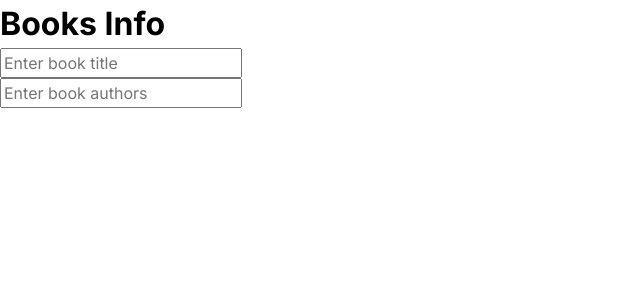
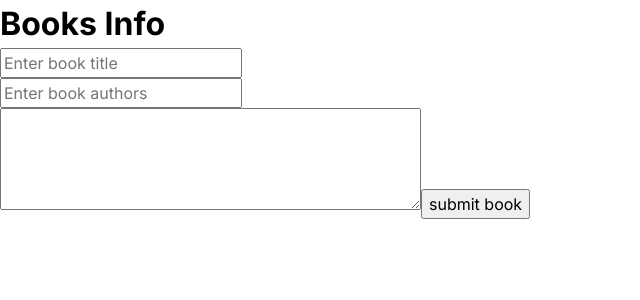
Before and after one commit to hugorince/Give-a-Book, a Next.js app: page /books/post-book in a window 1280 px wide. Shown: the top 300 px of the page, without its empty margins (0-640 px from the left). Built offline with nearby package versions, Linux system fonts and the light colour scheme.

Commit message:
book form

```diff
--- /dev/null
+++ b/src/app/books/post-book/description-input/description-input.tsx
@@ -0,0 +1,6 @@
+import { useFormContext } from "react-hook-form";
+
+export const DescriptionInput = () => {
+  const { register } = useFormContext();
+  return <textarea rows={4} cols={40} {...register("description")} />;
+};
--- a/src/app/books/post-book/page.tsx
+++ b/src/app/books/post-book/page.tsx
@@ -1,11 +1,10 @@
-import { SearchTextInput } from "./search-text-input";
+import { PostBookForm } from "./post-book-form/post-book-form";
 
 export const PostBook = () => {
   return (
     <div>
       <h1>Books Info</h1>
-      <SearchTextInput type="title" />
-      <SearchTextInput type="authors" />
+      <PostBookForm />
     </div>
   );
 };
--- /dev/null
+++ b/src/app/books/post-book/post-book-form/post-book-form.tsx
@@ -0,0 +1,30 @@
+"use client";
+
+import { FormProvider, useForm } from "react-hook-form";
+import { DescriptionInput } from "../description-input/description-input";
+import { SearchTextInput } from "../search-text-input";
+
+export const PostBookForm = () => {
+  const form = useForm({
+    defaultValues: {
+      title: "",
+      authors: [],
+      description: "",
+    },
+  });
+
+  const onSubmit = async (values) => {
+    console.log("onsubmit", values);
+  };
+
+  return (
+    <FormProvider {...form}>
+      <form onSubmit={form.handleSubmit(onSubmit)}>
+        <SearchTextInput type="title" />
+        <SearchTextInput type="authors" />
+        <DescriptionInput />
+        <button type="submit">submit book</button>
+      </form>
+    </FormProvider>
+  );
+};
--- a/src/app/books/post-book/search-text-input/search-text-input.tsx
+++ b/src/app/books/post-book/search-text-input/search-text-input.tsx
@@ -1,6 +1,7 @@
 "use client";
 
 import { type ChangeEvent, type MouseEvent, useState } from "react";
+import { useForm, useFormContext } from "react-hook-form";
 
 interface Book {
   title: string;
@@ -15,6 +16,7 @@ interface SearchTextInputProps {
 export const SearchTextInput = ({ type }: SearchTextInputProps) => {
   const [searchInput, setSearchInput] = useState<string>("");
   const [suggestions, setSuggestions] = useState<Book[]>([]);
+  const { setValue } = useFormContext();
 
   const handleSearch = () => {
     const apiKey = process.env.GOOGLE_API_KEY;
@@ -30,7 +32,6 @@ export const SearchTextInput = ({ type }: SearchTextInputProps) => {
             authors: item.volumeInfo.authors,
           }));
         setSuggestions(firstThreeBooks);
-        //console.log(firstThreeBooks);
       })
       .catch((error) => {
         console.error("Error:", error);
@@ -43,6 +44,7 @@ export const SearchTextInput = ({ type }: SearchTextInputProps) => {
 
     if (newQuery.length >= 3) {
       handleSearch();
+      setValue(type, newQuery);
     } else {
       setSuggestions([]);
     }
@@ -51,6 +53,7 @@ export const SearchTextInput = ({ type }: SearchTextInputProps) => {
   const handleOnClick = (e: MouseEvent<HTMLButtonElement>) => {
     const target = e.target as HTMLButtonElement;
     setSearchInput(target.value);
+    setValue(type, target.value);
   };
 
   return (
@@ -69,6 +72,7 @@ export const SearchTextInput = ({ type }: SearchTextInputProps) => {
                   key={index}
                   onClick={handleOnClick}
                   value={suggestion[type]}
+                  type="button"
                 >
                   {suggestion[type]}
                 </button>
@@ -82,6 +86,7 @@ export const SearchTextInput = ({ type }: SearchTextInputProps) => {
                           key={index}
                           value={author}
                           onClick={handleOnClick}
+                          type="button"
                         >
                           {author}
                         </button>
```
